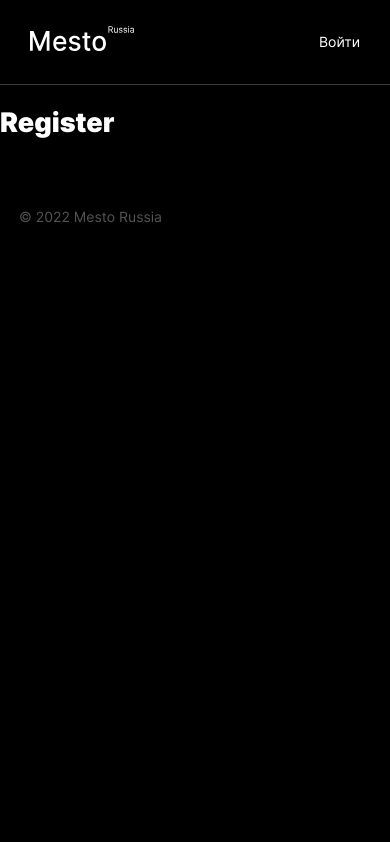
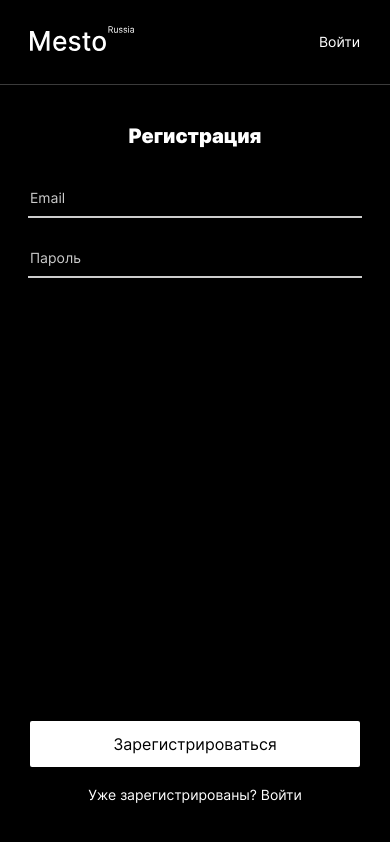
Before and after one commit to 100vin/react-mesto-auth, a React app: page /sign-up in a window 390 px wide. Built offline with nearby package versions, Linux system fonts and the light colour scheme; no server answers.

Commit message:
feat: add forms

```diff
--- a/src/blocks/content/content.css
+++ b/src/blocks/content/content.css
@@ -1,4 +1,14 @@
 .content {
+  display: flex;
+  flex-direction: column;
+  align-items: center;
   flex: 1;
   padding: 40px 19px 0;
+  min-height: calc(100vh - 40px - 121px);
 }
+
+@media screen and (max-width: 768px) {
+  .content {
+    min-height: calc(100vh - 40px - 85px);
+  }
+}
--- a/src/blocks/elements/elements.css
+++ b/src/blocks/elements/elements.css
@@ -1,4 +1,5 @@
 .elements {
+  width: 100%;
   padding-top: 50px;
 }
 
--- /dev/null
+++ b/src/blocks/form/__block/form__block.css
@@ -0,0 +1,6 @@
+.form__block {
+  display: flex;
+  flex-direction: column;
+  align-items: center;
+  width: 100%;
+}
--- /dev/null
+++ b/src/blocks/form/__input/form__input.css
@@ -0,0 +1,16 @@
+.form__input {
+  width: 100%;
+  font: 500 14px Inter, Arial, Helvetica, sans-serif;
+  padding-bottom: 10px;
+  margin-bottom: 30px;
+  background-color: transparent;
+  outline: none;
+  border: none;
+  border-bottom: 2px solid #ccc;
+  color: #fff;
+}
+
+.form__input::placeholder {
+  color: #ccc;
+  font-weight: 400;
+}
--- /dev/null
+++ b/src/blocks/form/__link/form__link.css
@@ -0,0 +1,9 @@
+.form__link {
+  color: #fff;
+  text-decoration: none;
+  transition: opacity .2s ease;
+}
+
+.form__link:hover {
+  opacity: .6;
+}
--- /dev/null
+++ b/src/blocks/form/__submit/form__submit.css
@@ -0,0 +1,24 @@
+.form__submit {
+  width: 100%;
+  height: 50px;
+  margin: 0;
+  padding: 0;
+  font-size: 18px;
+  color: #000;
+  background-color: #fff;
+  border-radius: 2px;
+  border: none;
+  cursor: pointer;
+  transition: opacity .2s ease;
+}
+
+.form__submit:hover {
+  opacity: .85;
+}
+
+@media screen and (max-width: 768px) {
+  .form__submit {
+    height: 46px;
+    font-size: 16px;
+  }
+}
--- /dev/null
+++ b/src/blocks/form/__tip/form__tip.css
@@ -0,0 +1,12 @@
+.form__tip {
+  min-height: 17px;
+  padding-top: 15px;
+  font-size: 14px;
+  color: #fff;
+}
+
+@media screen and (max-width: 768px) {
+  .form__tip {
+    padding-top: 20px;
+  }
+}
--- /dev/null
+++ b/src/blocks/form/__title/form__title.css
@@ -0,0 +1,12 @@
+.form__title {
+  margin: 0 0 50px;
+  font-size: 24px;
+  font-weight: 900;
+}
+
+@media screen and (max-width: 768px) {
+  .form__title {
+    font-size: 20px;
+    margin: 0 0 40px;
+  }
+}
--- /dev/null
+++ b/src/blocks/form/form.css
@@ -0,0 +1,17 @@
+.form {
+  display: flex;
+  flex-direction: column;
+  justify-content: space-between;
+  align-items: center;
+  width: 100%;
+  max-width: 358px;
+  flex: 1;
+  padding: 20px 11px 80px;
+  box-sizing: border-box;
+}
+
+@media screen and (max-width: 768px) {
+  .form {
+    padding: 0 11px 40px;
+  }
+}
--- a/src/blocks/profile/profile.css
+++ b/src/blocks/profile/profile.css
@@ -2,6 +2,7 @@
   display: flex;
   justify-content: space-between;
   align-items: center;
+  width: 100%;
 }
 
 @media screen and (max-width: 768px) {
--- a/src/components/App.js
+++ b/src/components/App.js
@@ -1,5 +1,5 @@
 import { useState, useEffect } from 'react';
-import { Navigate, Route, Routes } from 'react-router-dom';
+import { Navigate, Route, Routes, useLocation } from 'react-router-dom';
 import { CurrentUserContext } from '../contexts/CurrentUserContext';
 import Header from './Header';
 import Main from './Main';
@@ -15,6 +15,8 @@ import api from '../utils/api';
 import avatarDefault from '../images/avatar.jpg';
 
 function App() {
+  const location = useLocation();
+
   const [currentUser, setCurrentUser] = useState({
     name: 'Жак-Ив Кусто',
     about: 'Исследователь океана',
@@ -136,10 +138,9 @@ function App() {
           path="*"
           element={isLoggedIn ? <Navigate to="/" /> : <Navigate to="/sign-in" />}
         />
+      </Routes>
 
-
-      </Routes>
-      <Footer/>
+      {location.pathname.includes('sign') ? '' : <Footer/>}
 
       <EditAvatarPopup
         isOpen={isEditAvatarPopupOpen}
--- a/src/components/Header.js
+++ b/src/components/Header.js
@@ -16,8 +16,8 @@ function Header({ isLoggedIn }) {
             </>
             )
           : location.pathname.includes('sign-in')
-            ? (<Link className="header__link" to="/sign-up">Регистрация</Link>)
-            : (<Link className="header__link" to="/sign-in">Войти</Link>  )
+            ? <Link className="header__link" to="/sign-up">Регистрация</Link>
+            : <Link className="header__link" to="/sign-in">Войти</Link>
         }
       </nav>
     </header>
--- a/src/components/Login.js
+++ b/src/components/Login.js
@@ -1,6 +1,42 @@
+import { Link } from "react-router-dom";
+
 function Login() {
   return (
-    <h2>Login</h2>
+    <main className="content">
+      <form className="form" name="formSignIn">
+        <div className="form__block">
+          <h2 className="form__title">Вход</h2>
+          <input
+            className="form__input"
+            id="input-email"
+            name="email"
+            type="email"
+            placeholder="Email"
+            required
+            // value={email}
+            // onChange={handleChangeEmail}
+          />
+          <span className="form__input-error" id="input-email-error"></span>
+          <input
+            className="form__input"
+            id="input-password"
+            name="password"
+            type="password"
+            minLength="3"
+            maxLength="12"
+            placeholder="Пароль"
+            required
+            // value={password}
+            // onChange={handleChangePassword}
+          />
+          <span className="form__input-error" id="input-password-error"></span>
+        </div>
+        <div className="form__block">
+          <button className="form__submit" type="submit">Войти</button>
+          <div className="form__tip"></div>
+        </div>
+      </form>
+    </main>
   )
 }
 
--- a/src/components/Register.js
+++ b/src/components/Register.js
@@ -1,6 +1,44 @@
+import { Link } from "react-router-dom";
+
 function Register() {
   return (
-    <h2>Register</h2>
+    <main className="content">
+      <form className="form" name="formSignIn">
+        <div className="form__block">
+          <h2 className="form__title">Регистрация</h2>
+          <input
+            className="form__input"
+            id="input-email"
+            name="email"
+            type="email"
+            placeholder="Email"
+            required
+            // value={email}
+            // onChange={handleChangeEmail}
+          />
+          <span className="form__input-error" id="input-email-error"></span>
+          <input
+            className="form__input"
+            id="input-password"
+            name="password"
+            type="password"
+            minLength="3"
+            maxLength="12"
+            placeholder="Пароль"
+            required
+            // value={password}
+            // onChange={handleChangePassword}
+          />
+          <span className="form__input-error" id="input-password-error"></span>
+        </div>
+        <div className="form__block">
+          <button className="form__submit" type="submit">Зарегистрироваться</button>
+          <div className="form__tip">
+            <Link className="form__link" to="/sign-in">Уже зарегистрированы? Войти</Link>
+          </div>
+        </div>
+      </form>
+    </main>
   )
 }
 
--- a/src/index.css
+++ b/src/index.css
@@ -54,3 +54,11 @@
 @import url(./blocks/popup/__figure/popup__figure.css);
 @import url(./blocks/popup/__photo/popup__photo.css);
 @import url(./blocks/popup/__caption/popup__caption.css);
+
+@import url(./blocks/form/form.css);
+@import url(./blocks/form/__block/form__block.css);
+@import url(./blocks/form/__title/form__title.css);
+@import url(./blocks/form/__input/form__input.css);
+@import url(./blocks/form/__submit/form__submit.css);
+@import url(./blocks/form/__tip/form__tip.css);
+@import url(./blocks/form/__link/form__link.css);
```
